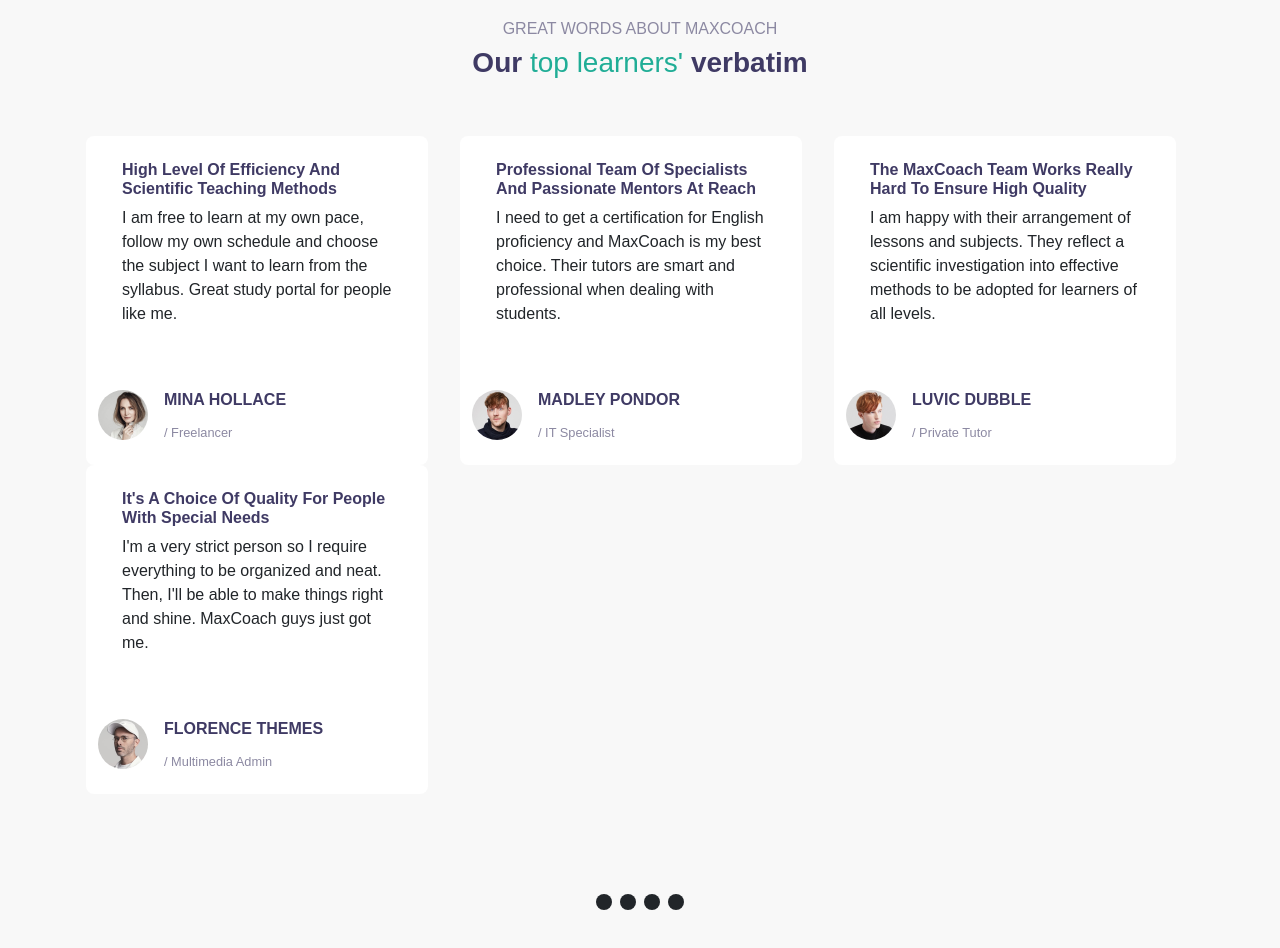
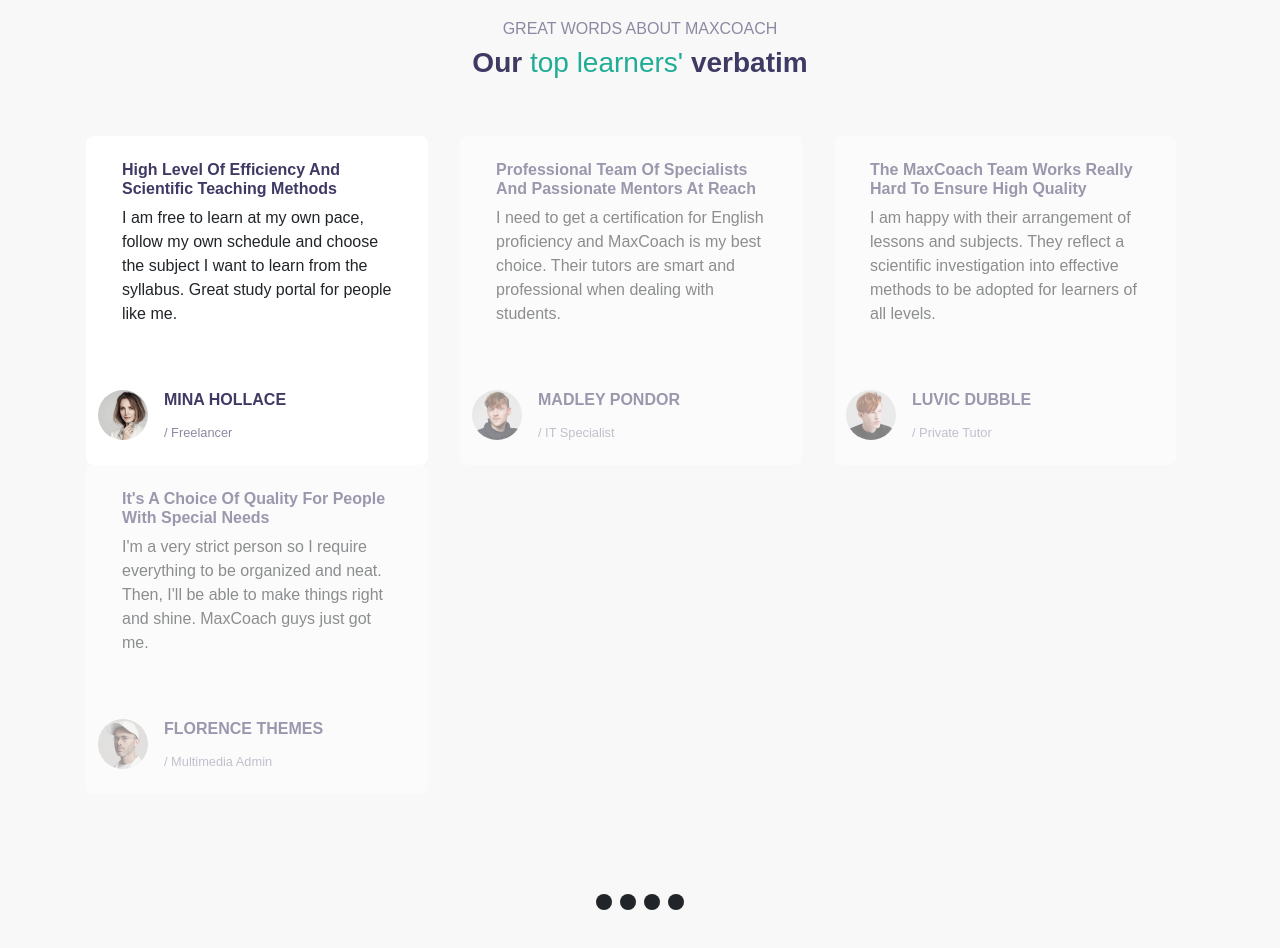
Before and after one commit to marcocareddu/proj-html-vuejs, a Vue app: page / in a window 1280 px wide. Shown: the part 3060-4008 px from the top of the page. Built offline with nearby package versions, Linux system fonts and the light colour scheme.

Commit message:
VUE Carousel - Added iconType method

```diff
--- a/src/components/carousel/CarouselSection.vue
+++ b/src/components/carousel/CarouselSection.vue
@@ -15,7 +15,14 @@
             carouselData,
             activeIndex: 0,
         }
-    }
+    },
+    methods: {
+        iconType(index) {
+            const isActive = this.activeIndex === index;
+            return isActive ? 'active' : 'ready';
+        },
+
+    },
 }
 
 </script>
@@ -32,7 +39,8 @@
             <div class="row">
 
                 <!-- Carousel Card Inject -->
-                <CarouselCard v-for="card in carouselData" :key="card.name" :carouselData="card" />
+                <CarouselCard v-for="(card, i) in carouselData" :key="card.name" :carouselData="card"
+                    :class="iconType(i)" />
             </div>
             <div class="dots text-center pt-3">
                 <font-awesome-icon v-for="(item, i) in carouselData" :icon="['fas', 'circle']" class="dot px-1"
```
